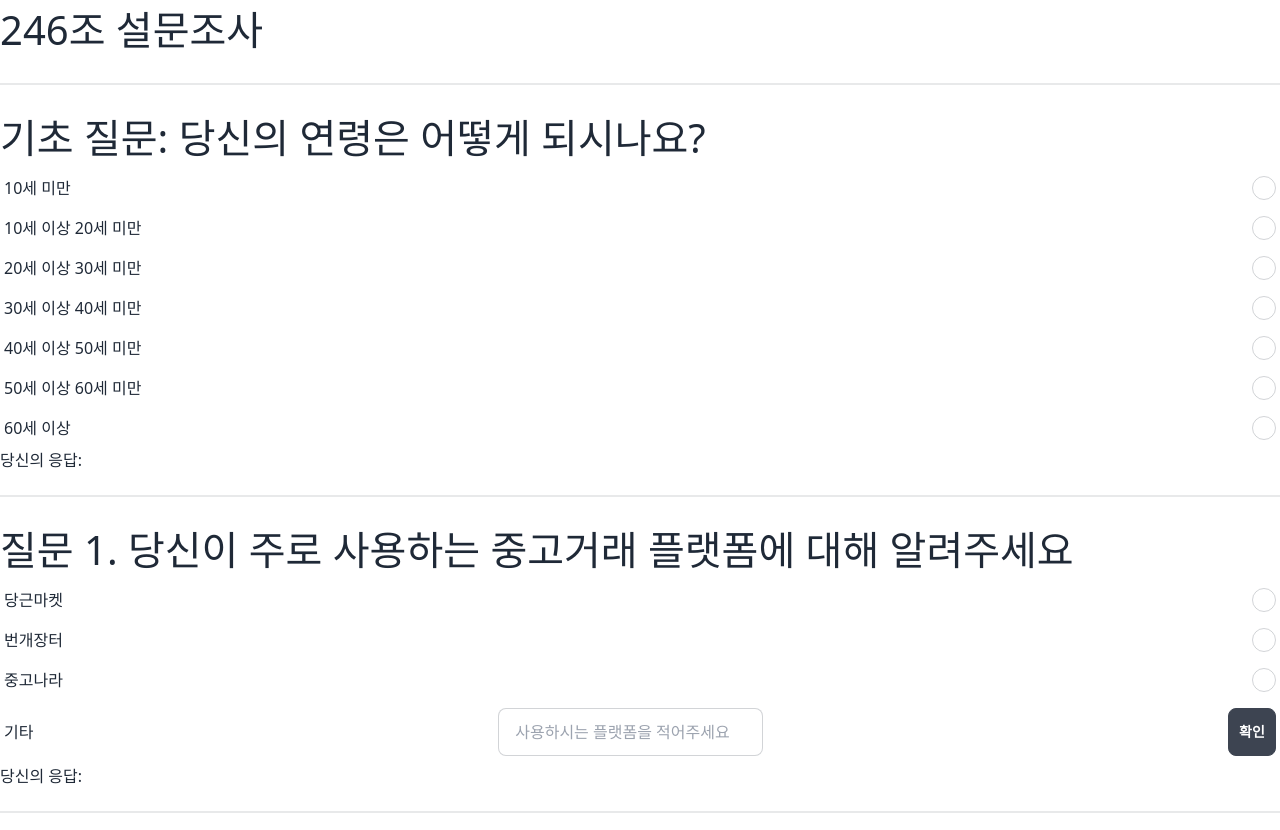
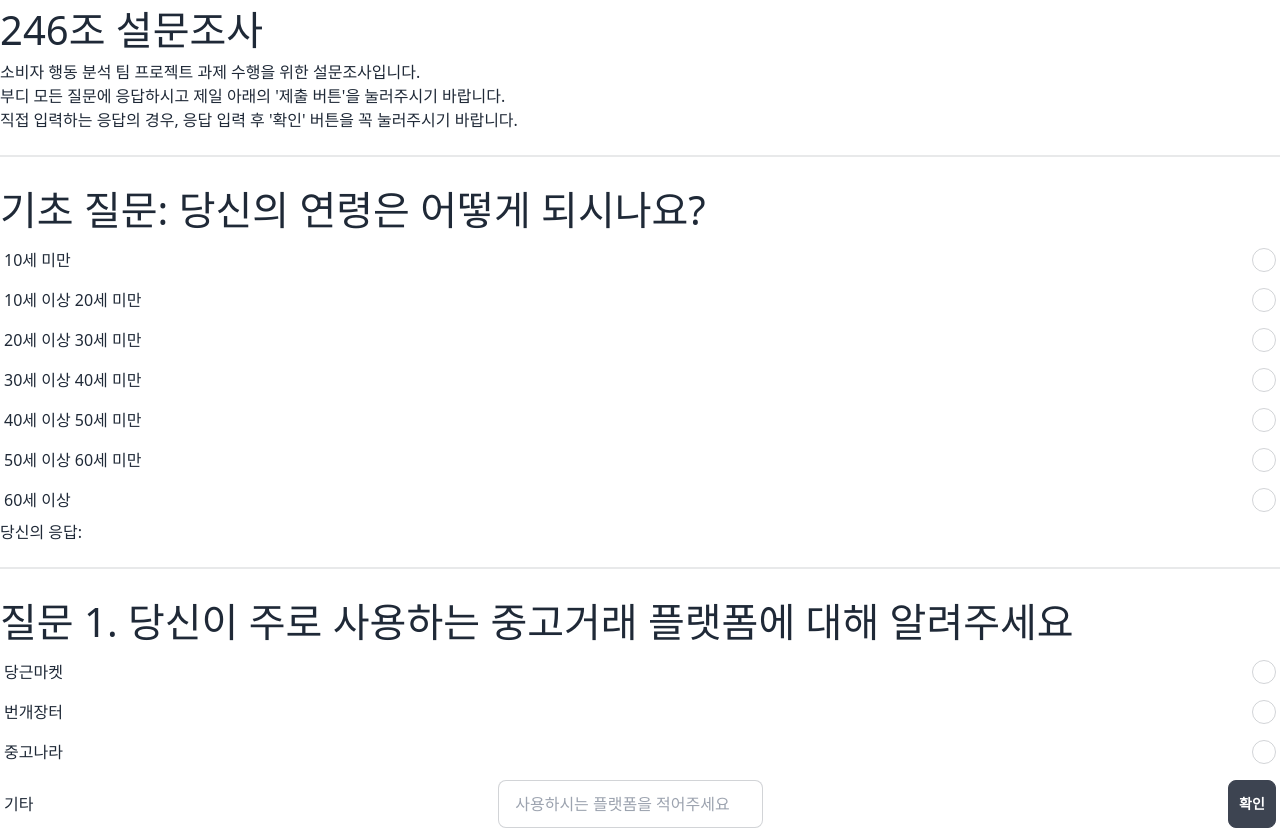
Before and after one commit to donghquinn/scraping_survey, a Next.js app: page / in a window 1280 px wide. Shown: the top 830 px of the page. Built offline with nearby package versions, Linux system fonts and the light colour scheme.

Commit message:
[CHANGEd] desciprtion

```diff
--- a/pages/index.tsx
+++ b/pages/index.tsx
@@ -14,6 +14,9 @@
   return (
     <div>
       <h1 className='quest-title'> 246조 설문조사</h1>
+      <p className='description'>소비자 행동 분석 팀 프로젝트 과제 수행을 위한 설문조사입니다.</p>
+      <p className='description'>부디 모든 질문에 응답하시고 제일 아래의 '제출 버튼'을 눌러주시기 바랍니다.</p>
+      <p className='description'>직접 입력하는 응답의 경우, 응답 입력 후 '확인' 버튼을 꼭 눌러주시기 바랍니다.</p>
       <div className='divider'></div>
       <Questions0></Questions0>
       <div className='divider'></div>
--- a/styles/font.css
+++ b/styles/font.css
@@ -5,3 +5,7 @@
 .question {
   font-size: 100%;
 }
+
+.description {
+  font-size: 100%;
+}
```
